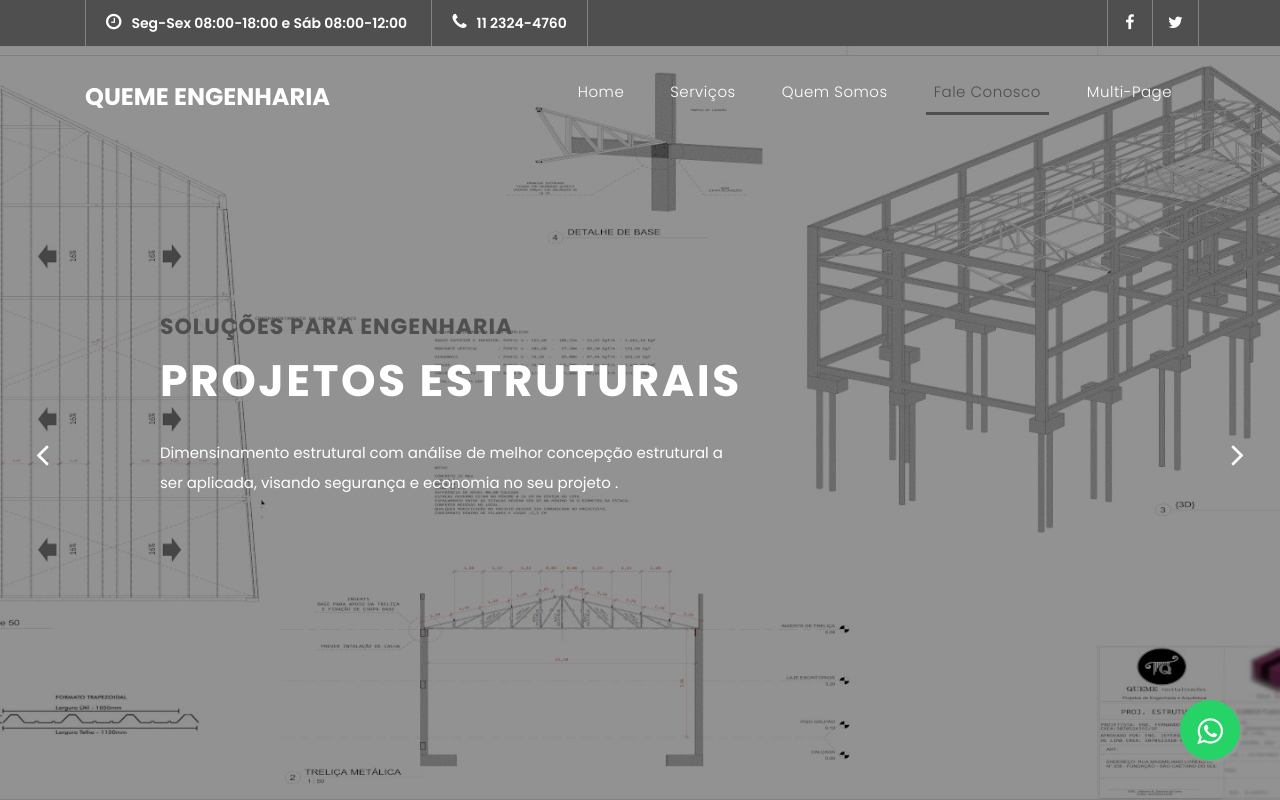
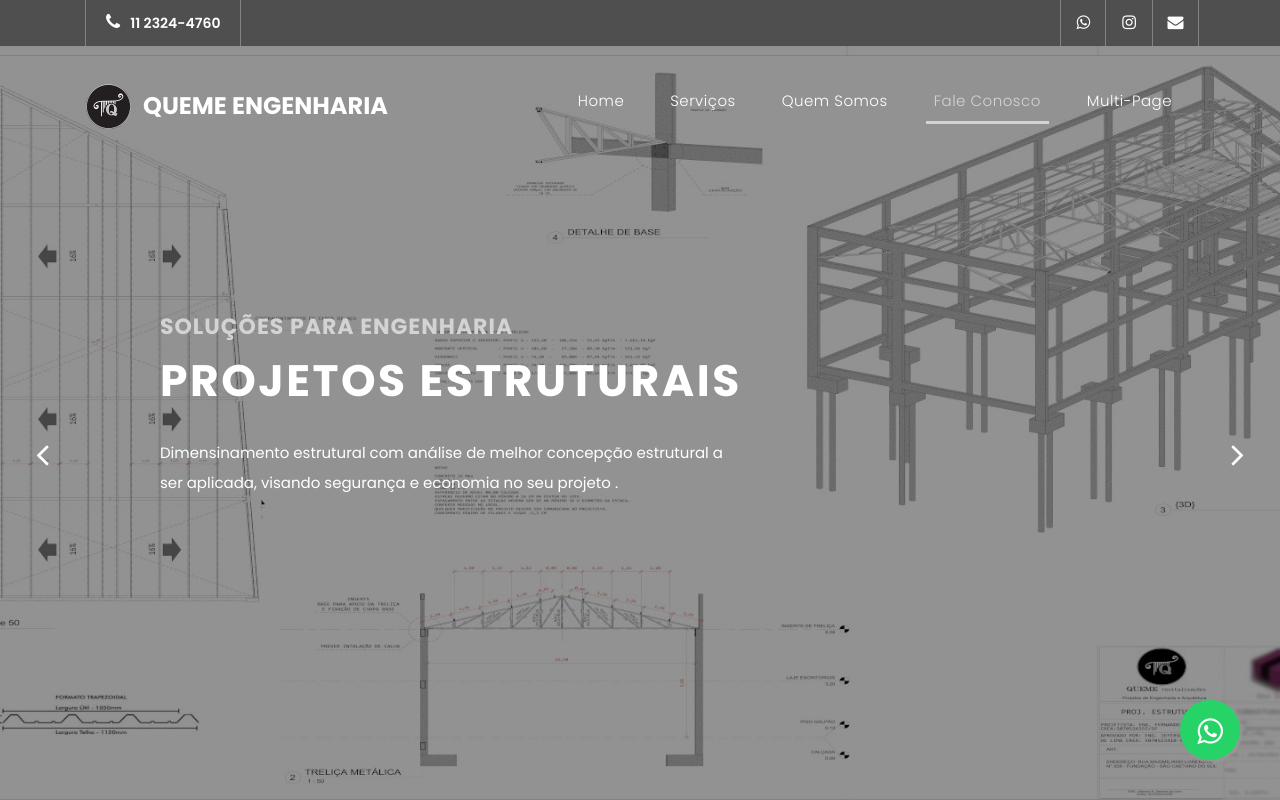
Before and after one commit to Jonesmoura/site_queme, a plain HTML site: page site queme engenharia/one-page.html in a window 1280 px wide. Shown: the top 800 px of the page. Drawn offline with Linux system fonts and the light colour scheme.

Commit message:
Inclusão de logo e espaçamentos

```diff
--- a/site queme engenharia/assets/css/templatemo-finance-business.css
+++ b/site queme engenharia/assets/css/templatemo-finance-business.css
@@ -309,8 +309,8 @@ header .navbar {
 .navbar .navbar-nav .nav-link.current,
 .navbar .navbar-nav .nav-link.show,
 .navbar .navbar-nav .show>.nav-link {
-	color: #4F4F4F;
-	border-bottom: 3px solid #4F4F4F;
+	color: #D3D3D3;
+	border-bottom: 3px solid #D3D3D3;
 }
 .navbar .navbar-toggler-icon {
 	background-image: none;
@@ -455,7 +455,7 @@ ul.slick-dots {
   text-transform: uppercase;
   font-weight: 700;
   letter-spacing: 1px;
-  color:#4F4F4F;
+  color:#d3d3d3;
   animation:fadeOutRight 1s both;
 }
 
@@ -550,12 +550,16 @@ ul.slick-dots {
 /* Services */
 
 .services {
-	margin-top: 140px;
+	margin-top: 90px;
 }
 
 .service-item img {
 	width: 100%;
 	overflow: hidden;
+}
+
+.service-item {
+	margin-bottom: 30px;
 }
 
 .service-item .down-content {
@@ -579,13 +583,13 @@ ul.slick-dots {
 /* Fun Facts */
 
 .fun-facts {
-	margin-top: 140px;
+	margin-top: 80px;
 	background-image: url(../images/fun-facts-bg.jpg);
 	background-position: center center;
 	background-repeat: no-repeat;
 	background-size: cover;
 	background-attachment: fixed;
-	padding: 140px 0px;
+	padding: 80px 0px;
 	color: #fff;
 }
 
@@ -1231,6 +1235,9 @@ footer .contact-form button.filled-button:hover {
 	.sub-header {
 		display: none;
 	}
+	h2#titulo {
+		display: none;
+	}
 	.Modern-Slider .item h6 {
 	  margin-bottom: 15px;
 	  font-size: 18px;
@@ -1333,7 +1340,7 @@ footer .contact-form button.filled-button:hover {
 	.navbar .navbar-nav .nav-link.current,
 	.navbar .navbar-nav .nav-link.show,
 	.navbar .navbar-nav .show>.nav-link {
-		color: #4F4F4F!important;
+		color: #D3D3D3!important;
 		border-bottom: none!important;
 	}
 }
@@ -1356,3 +1363,7 @@ footer .contact-form button.filled-button:hover {
 .my-float{
 	margin-top:16px;
 }
+
+h2#titulo {
+	margin-left: 10px;
+}
--- a/site queme engenharia/one-page.html
+++ b/site queme engenharia/one-page.html
@@ -46,14 +46,15 @@ https://templatemo.com/tm-545-finance-business
         <div class="row">
           <div class="col-md-8 col-xs-12">
             <ul class="left-info">
-              <li><a href="#"><i class="fa fa-clock-o"></i>Seg-Sex 08:00-18:00 e Sáb 08:00-12:00</a></li>
+              <!-- <li><a href="#"><i class="fa fa-clock-o"></i>Seg-Sex 08:00-18:00 e Sáb 08:00-12:00</a></li> -->
               <li><a href="#"><i class="fa fa-phone"></i>11 2324-4760</a></li>
             </ul>
           </div>
           <div class="col-md-4">
             <ul class="right-icons">
-              <li><a href="#"><i class="fa fa-facebook"></i></a></li>
-              <li><a href="#"><i class="fa fa-twitter"></i></a></li>
+              <li><a href="https://api.whatsapp.com/send?phone=551123244760"><i class="fa fa-whatsapp"></i></a></li>
+              <li><a href="https://www.instagram.com/queme_engenharia"><i class="fa fa-instagram"></i></a></li>
+              <li><a href="mailto:matheus.oliveira.motta@hotmail.com"><i class="fa fa-envelope"></i></a></li>
             </ul>
           </div>
         </div>
@@ -73,7 +74,14 @@ https://templatemo.com/tm-545-finance-business
 
       <nav class="navbar navbar-expand-lg">
         <div class="container">
-          <a class="navbar-brand" href="index.html"><h2>QUEME ENGENHARIA</h2></a>
+          <a class="navbar-brand" href="index.html">
+            <table>
+              <tr>
+                <td><img src="assets/images/favicon_queme.png" alt="..." height="45"></td>
+                <td><h2 id="titulo">Queme Engenharia</h2></td>
+            </tr>
+            </table>
+          </a>
           <button class="navbar-toggler" type="button" data-toggle="collapse" data-target="#navbarResponsive" aria-controls="navbarResponsive" aria-expanded="false" aria-label="Toggle navigation">
             <span class="navbar-toggler-icon"></span>
           </button>
```
